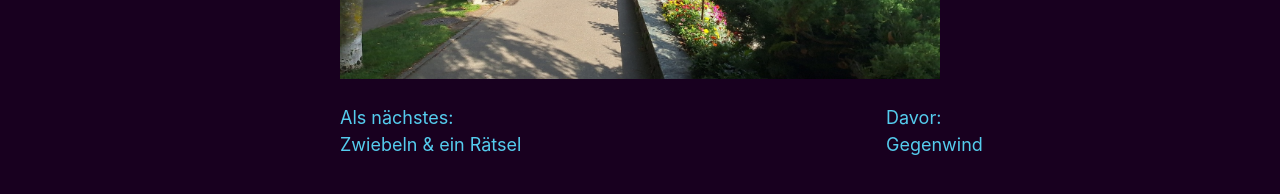
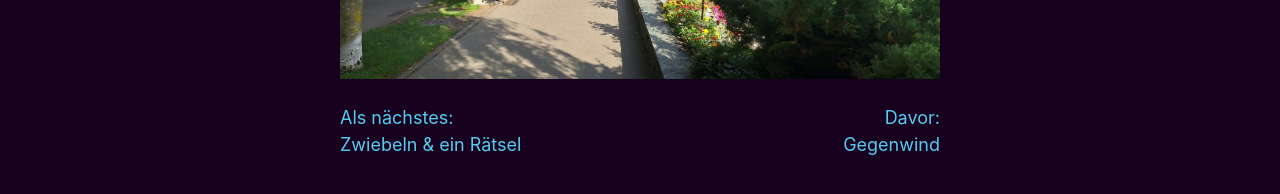
Before and after one commit to corvinjs/rhone2024, a Jekyll site: the page built from _posts/2024-07-09-Erlebnisse.md, in a window 1280 px wide. Shown: the part 511-705 px from the top of the page. Built offline with Jekyll 4.4.1, drawn with Linux system fonts in a browser that asks for light colours.

Commit message:
Auto-Update

```diff
--- a/_layouts/post.html
+++ b/_layouts/post.html
@@ -33,7 +33,7 @@
           <!-- Placeholder -->
           <div></div>
           {% endif %}
-          <div style="width: 3em"/>
+          <div style="width: 1.5em"></div>
           {% if page.previous != nil %}
           <a href=".{{ page.previous.url }}" style="text-align: right;">Davor: <br>{{ page.previous.title }}</a>
           {% else %}
```
